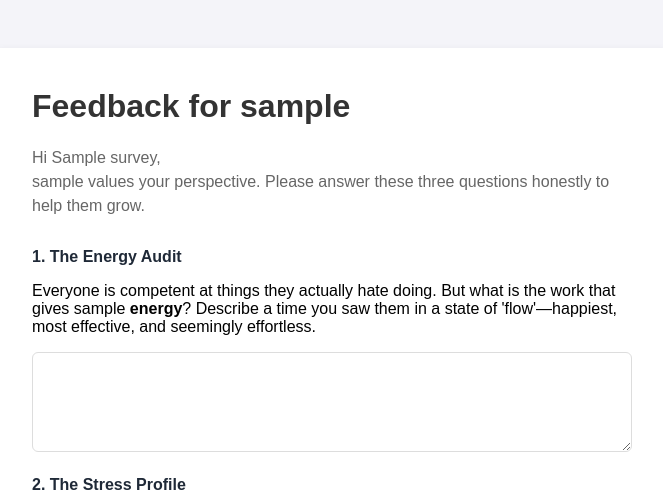
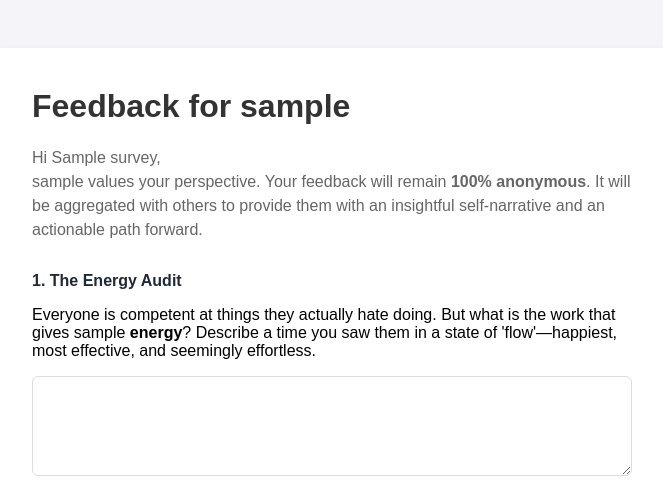
Before and after one commit to Emiliotso/superpowerapp, a Django app: template core/templates/survey_form.html in a window 1280 px wide. Shown: the top 492 px of the page, without its empty margins (308-971 px from the left). Run offline with Django 4.2, Linux system fonts and the light colour scheme; the template is opened without the code that fills it: values that come from a table or form of the project are taken from there, others are empty; tables that the repository leaves empty hold one stand-in row (values such as "Sample post").

Commit message:
content: update survey instructions to emphasize anonymity

```diff
--- a/core/templates/survey_form.html
+++ b/core/templates/survey_form.html
@@ -78,8 +78,9 @@
     <div class="container">
         <h1>Feedback for {{ survey.user.username }}</h1>
         <p class="intro">Hi {{ survey.respondent_name }},<br>
-            {{ survey.user.username }} values your perspective. Please answer these three questions honestly to help
-            them grow.</p>
+            {{ survey.user.username }} values your perspective. Your feedback will remain <strong>100%
+                anonymous</strong>. It will be aggregated with others to provide them with an insightful self-narrative
+            and an actionable path forward.</p>
 
         <form method="post">
             {% csrf_token %}
```
